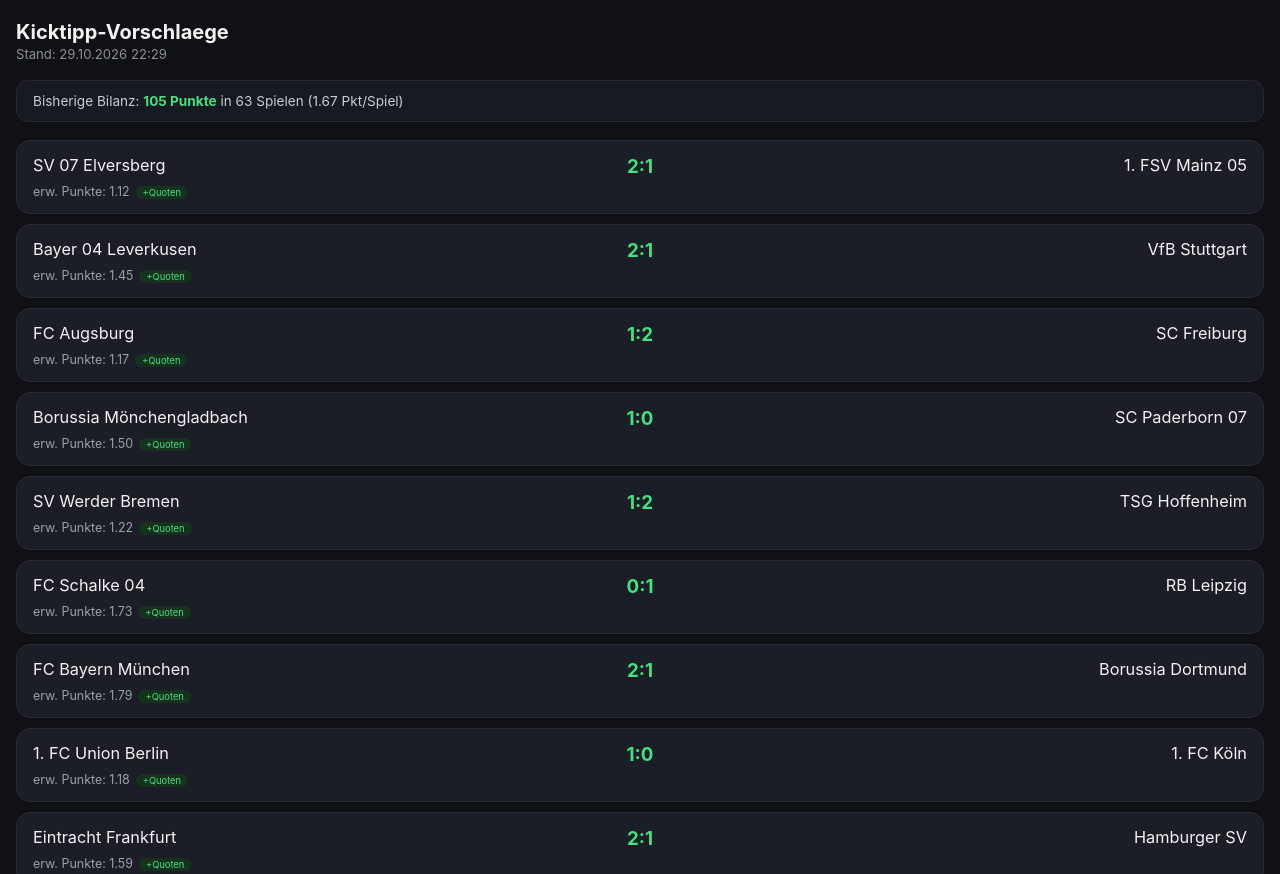
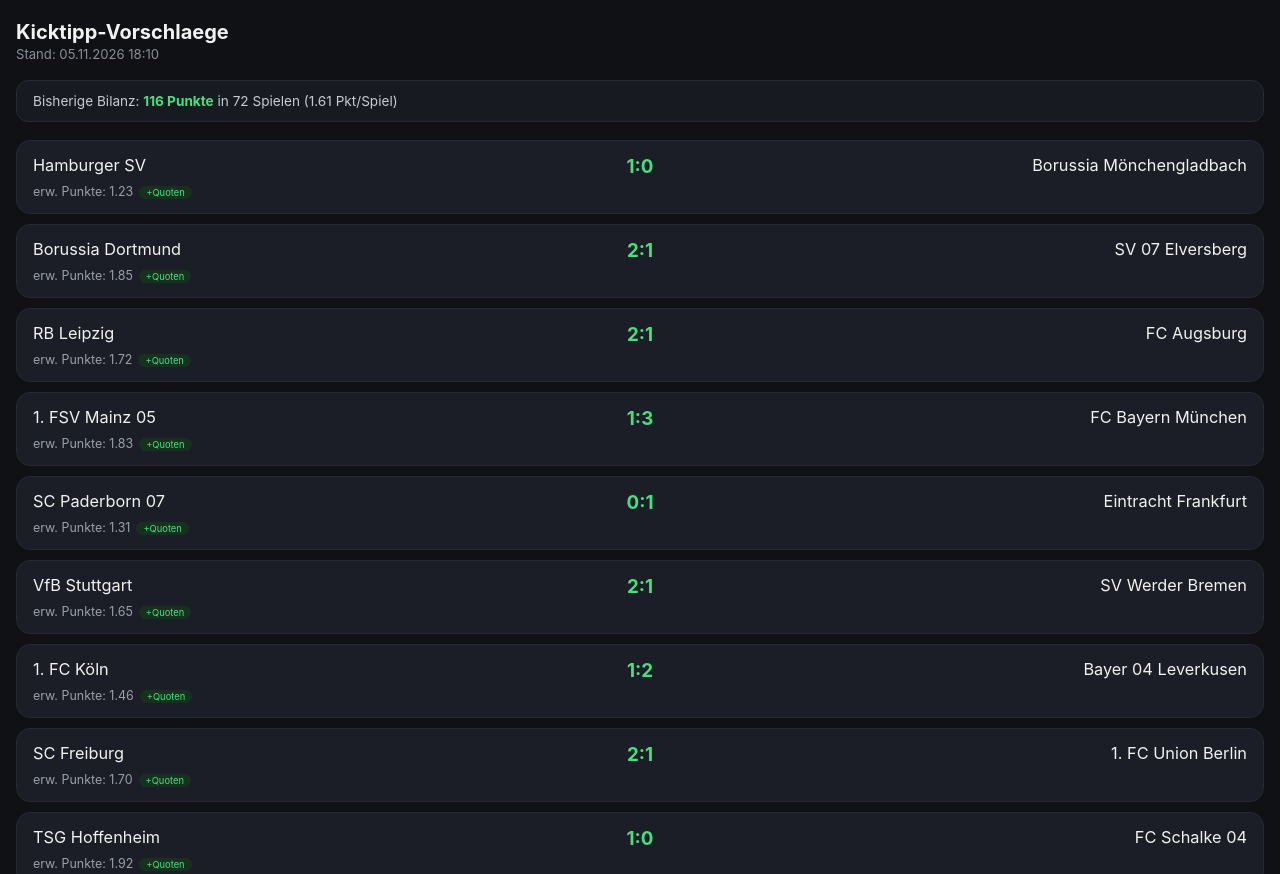
Before and after one commit to Camillus44/kicktipp-bot, a plain HTML site: page docs/index.html in a window 1280 px wide. Shown: the top 874 px of the page. Drawn offline with Linux system fonts and the light colour scheme.

Commit message:
Tipps vom 2026-11-05

```diff
--- a/docs/index.html
+++ b/docs/index.html
@@ -30,79 +30,79 @@
 </head>
 <body>
 <h1>Kicktipp-Vorschlaege</h1>
-<div class="stand">Stand: 29.10.2026 22:29</div>
-<div class="bilanz">Bisherige Bilanz: <b>105 Punkte</b> in 63 Spielen (1.67 Pkt/Spiel)</div>
+<div class="stand">Stand: 05.11.2026 18:10</div>
+<div class="bilanz">Bisherige Bilanz: <b>116 Punkte</b> in 72 Spielen (1.61 Pkt/Spiel)</div>
 <div class="spiel">
   <div class="teams">
-    <span class="heim">SV 07 Elversberg</span>
-    <span class="tipp">2:1</span>
-    <span class="ausw">1. FSV Mainz 05</span>
+    <span class="heim">Hamburger SV</span>
+    <span class="tipp">1:0</span>
+    <span class="ausw">Borussia Mönchengladbach</span>
   </div>
-  <div class="meta">erw. Punkte: 1.12<span class="badge quoten">+Quoten</span></div>
+  <div class="meta">erw. Punkte: 1.23<span class="badge quoten">+Quoten</span></div>
 </div>
 <div class="spiel">
   <div class="teams">
-    <span class="heim">Bayer 04 Leverkusen</span>
+    <span class="heim">Borussia Dortmund</span>
     <span class="tipp">2:1</span>
-    <span class="ausw">VfB Stuttgart</span>
+    <span class="ausw">SV 07 Elversberg</span>
   </div>
-  <div class="meta">erw. Punkte: 1.45<span class="badge quoten">+Quoten</span></div>
+  <div class="meta">erw. Punkte: 1.85<span class="badge quoten">+Quoten</span></div>
 </div>
 <div class="spiel">
   <div class="teams">
-    <span class="heim">FC Augsburg</span>
-    <span class="tipp">1:2</span>
-    <span class="ausw">SC Freiburg</span>
+    <span class="heim">RB Leipzig</span>
+    <span class="tipp">2:1</span>
+    <span class="ausw">FC Augsburg</span>
   </div>
-  <div class="meta">erw. Punkte: 1.17<span class="badge quoten">+Quoten</span></div>
+  <div class="meta">erw. Punkte: 1.72<span class="badge quoten">+Quoten</span></div>
 </div>
 <div class="spiel">
   <div class="teams">
-    <span class="heim">Borussia Mönchengladbach</span>
-    <span class="tipp">1:0</span>
-    <span class="ausw">SC Paderborn 07</span>
+    <span class="heim">1. FSV Mainz 05</span>
+    <span class="tipp">1:3</span>
+    <span class="ausw">FC Bayern München</span>
   </div>
-  <div class="meta">erw. Punkte: 1.50<span class="badge quoten">+Quoten</span></div>
+  <div class="meta">erw. Punkte: 1.83<span class="badge quoten">+Quoten</span></div>
 </div>
 <div class="spiel">
   <div class="teams">
-    <span class="heim">SV Werder Bremen</span>
-    <span class="tipp">1:2</span>
-    <span class="ausw">TSG Hoffenheim</span>
+    <span class="heim">SC Paderborn 07</span>
+    <span class="tipp">0:1</span>
+    <span class="ausw">Eintracht Frankfurt</span>
   </div>
-  <div class="meta">erw. Punkte: 1.22<span class="badge quoten">+Quoten</span></div>
+  <div class="meta">erw. Punkte: 1.31<span class="badge quoten">+Quoten</span></div>
 </div>
 <div class="spiel">
   <div class="teams">
-    <span class="heim">FC Schalke 04</span>
-    <span class="tipp">0:1</span>
-    <span class="ausw">RB Leipzig</span>
+    <span class="heim">VfB Stuttgart</span>
+    <span class="tipp">2:1</span>
+    <span class="ausw">SV Werder Bremen</span>
   </div>
-  <div class="meta">erw. Punkte: 1.73<span class="badge quoten">+Quoten</span></div>
+  <div class="meta">erw. Punkte: 1.65<span class="badge quoten">+Quoten</span></div>
 </div>
 <div class="spiel">
   <div class="teams">
-    <span class="heim">FC Bayern München</span>
-    <span class="tipp">2:1</span>
-    <span class="ausw">Borussia Dortmund</span>
+    <span class="heim">1. FC Köln</span>
+    <span class="tipp">1:2</span>
+    <span class="ausw">Bayer 04 Leverkusen</span>
   </div>
-  <div class="meta">erw. Punkte: 1.79<span class="badge quoten">+Quoten</span></div>
+  <div class="meta">erw. Punkte: 1.46<span class="badge quoten">+Quoten</span></div>
 </div>
 <div class="spiel">
   <div class="teams">
-    <span class="heim">1. FC Union Berlin</span>
-    <span class="tipp">1:0</span>
-    <span class="ausw">1. FC Köln</span>
+    <span class="heim">SC Freiburg</span>
+    <span class="tipp">2:1</span>
+    <span class="ausw">1. FC Union Berlin</span>
   </div>
-  <div class="meta">erw. Punkte: 1.18<span class="badge quoten">+Quoten</span></div>
+  <div class="meta">erw. Punkte: 1.70<span class="badge quoten">+Quoten</span></div>
 </div>
 <div class="spiel">
   <div class="teams">
-    <span class="heim">Eintracht Frankfurt</span>
-    <span class="tipp">2:1</span>
-    <span class="ausw">Hamburger SV</span>
+    <span class="heim">TSG Hoffenheim</span>
+    <span class="tipp">1:0</span>
+    <span class="ausw">FC Schalke 04</span>
   </div>
-  <div class="meta">erw. Punkte: 1.59<span class="badge quoten">+Quoten</span></div>
+  <div class="meta">erw. Punkte: 1.92<span class="badge quoten">+Quoten</span></div>
 </div>
 
 <footer>Automatisch berechnet - Dixon-Coles-Modell (Poisson). Kein Ergebnis ist garantiert.</footer>
```
Also changed, not shown: tipps/bilanz.json (+129 -12 lines), tipps/2026-11-05_1810.txt (added).
